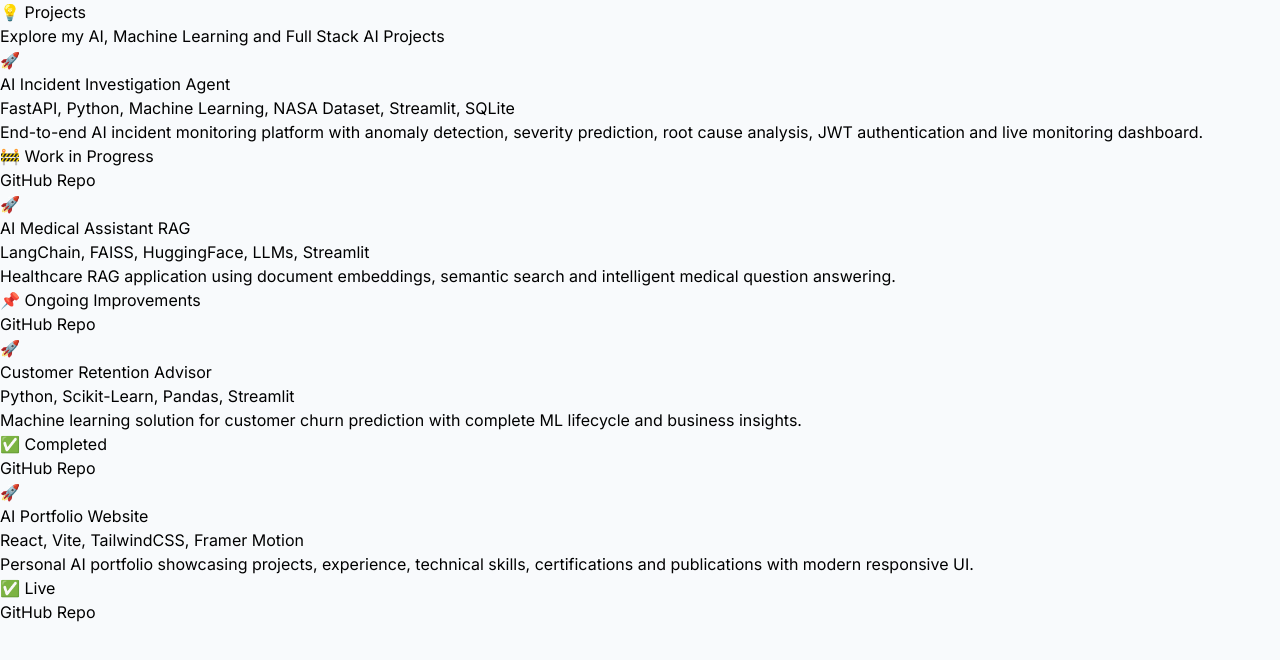
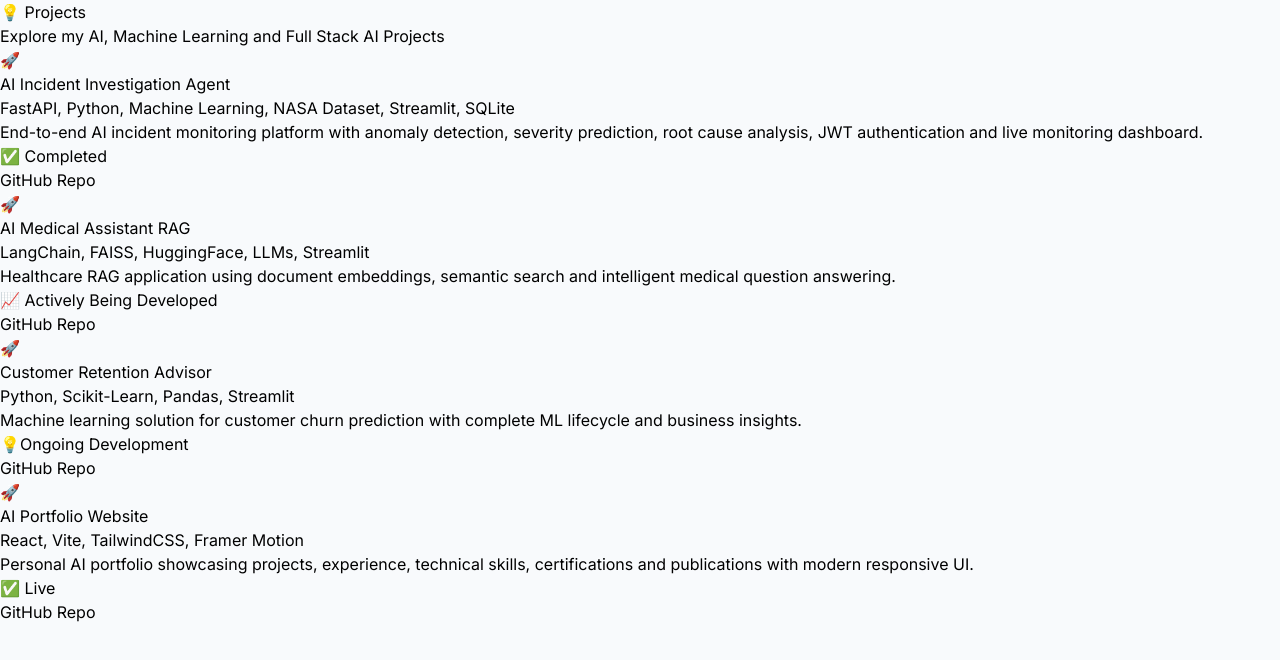
Before and after one commit to AishwariyaAI/AI-Portfolio, a React (Vite) app: page /projects in a window 1280 px wide. Shown: the top 660 px of the page. Built offline with nearby package versions, Linux system fonts and the light colour scheme.

Commit message:
Updated portfolio

```diff
--- a/src/pages/projects.jsx
+++ b/src/pages/projects.jsx
@@ -3,7 +3,7 @@ const projects = [
     title: "AI Incident Investigation Agent",
     tech: "FastAPI, Python, Machine Learning, NASA Dataset, Streamlit, SQLite",
     desc: "End-to-end AI incident monitoring platform with anomaly detection, severity prediction, root cause analysis, JWT authentication and live monitoring dashboard.",
-    status: "🚧 Work in Progress",
+    status: "✅ Completed",
     github: "https://github.com/AishwariyaAI/AI-Incident-Investigation-Agent",
   },
 
@@ -11,7 +11,7 @@ const projects = [
     title: "AI Medical Assistant RAG",
     tech: "LangChain, FAISS, HuggingFace, LLMs, Streamlit",
     desc: "Healthcare RAG application using document embeddings, semantic search and intelligent medical question answering.",
-    status: "📌 Ongoing Improvements",
+    status: "📈 Actively Being Developed",
     github: "https://github.com/AishwariyaAI/AI-Medical-Assistant-RAG",
   },
 
@@ -19,7 +19,7 @@ const projects = [
     title: "Customer Retention Advisor",
     tech: "Python, Scikit-Learn, Pandas, Streamlit",
     desc: "Machine learning solution for customer churn prediction with complete ML lifecycle and business insights.",
-    status: "✅ Completed",
+    status: "💡Ongoing Development",
     github: "https://github.com/AishwariyaAI/Customer-Retention-Advisor",
   },
 
```
